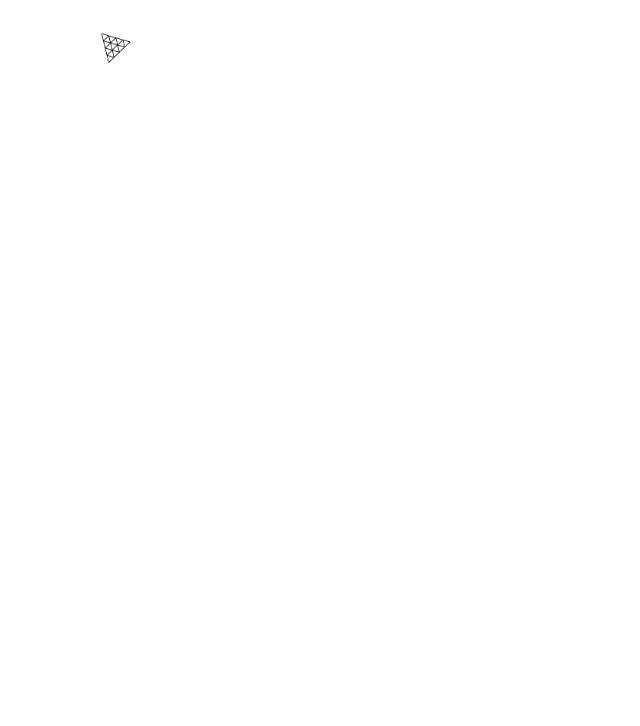
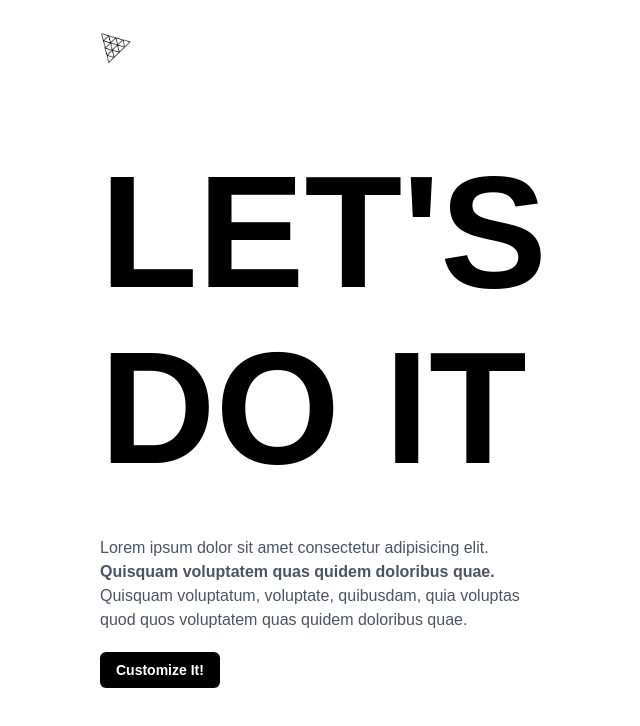
Before and after one commit to CaesiumY/nexthree-fiber, a Next.js app: page / in a window 1280 px wide. Shown: the top 726 px of the page, without its empty margins (44-684 px from the left). Built offline with nearby package versions, Linux system fonts and the light colour scheme; a web font is replaced by a local one.

Commit message:
feat: Add AnimateSection Content

```diff
--- a/app/globals.css
+++ b/app/globals.css
@@ -9,3 +9,11 @@
 .home {
   @apply w-fit xl:h-full flex xl:justify-between justify-start items-start flex-col xl:py-8 xl:px-36 sm:p-8 p-6 max-xl:gap-7 absolute z-10;
 }
+
+.home-content {
+  @apply flex-1 xl:justify-center justify-start flex flex-col gap-10;
+}
+
+.head-text {
+  @apply xl:text-[10rem] text-[6rem] xl:leading-[11rem] leading-[7rem] font-black text-black;
+}
--- /dev/null
+++ b/components/common/CustomButton.tsx
@@ -0,0 +1,29 @@
+import React from "react";
+
+interface CustomButtonProps
+  extends React.ButtonHTMLAttributes<HTMLButtonElement> {
+  backgroundType?: "filled" | "outlined";
+}
+
+const CustomButton = ({
+  backgroundType = "filled",
+  className,
+  children,
+  ...buttonProps
+}: CustomButtonProps) => {
+  const backgroundTypeClass =
+    backgroundType === "filled"
+      ? `text-white bg-black`
+      : "bg-white border-black border";
+
+  return (
+    <button
+      className={`flex-1 rounded-md ${className} ${backgroundTypeClass}`}
+      {...buttonProps}
+    >
+      {children}
+    </button>
+  );
+};
+
+export default CustomButton;
--- a/components/home/AnimateSection.tsx
+++ b/components/home/AnimateSection.tsx
@@ -1,26 +1,52 @@
 "use client";
 
-import { slideAnimation } from "@/utils/motion";
+import {
+  headContainerAnimation,
+  headContentAnimation,
+  headTextAnimation,
+  slideAnimation,
+} from "@/utils/motion";
 import { AnimatePresence, motion } from "framer-motion";
 import Image from "next/image";
 import ThreeJs from "@/assets/images/threejs.png";
+import CustomButton from "../common/CustomButton";
 
 const AnimateSection = () => {
   return (
-    <AnimatePresence>
+    <AnimatePresence initial={false}>
       <motion.section className="home" {...slideAnimation("left")}>
         <motion.header {...slideAnimation("down")}>
           <Image
             src={ThreeJs}
             alt="threejs logo"
             width={32}
-            height={32}
+            height={33}
             className="object-contain"
+            priority
           />
         </motion.header>
 
-        <motion.div>
-          <motion.div></motion.div>
+        <motion.div className="home-content" {...headContainerAnimation}>
+          <motion.div {...headTextAnimation}>
+            <h1 className="head-text">
+              LET&apos;S <br className="hidden xl:block" /> DO IT
+            </h1>
+          </motion.div>
+          <motion.div className="flex flex-col gap-5" {...headContentAnimation}>
+            <p className="text-gray-600 max-w-md">
+              Lorem ipsum dolor sit amet consectetur adipisicing elit.{" "}
+              <strong>Quisquam voluptatem quas quidem doloribus quae.</strong>{" "}
+              Quisquam voluptatum, voluptate, quibusdam, quia voluptas quod quos
+              voluptatem quas quidem doloribus quae.
+            </p>
+            <CustomButton
+              backgroundType="filled"
+              onClick={() => console.log("clicked")}
+              className="px-4 py-2 font-bold text-sm w-fit"
+            >
+              Customize It!
+            </CustomButton>
+          </motion.div>
         </motion.div>
       </motion.section>
     </AnimatePresence>
--- a/utils/motion.ts
+++ b/utils/motion.ts
@@ -23,3 +23,35 @@ export const slideAnimation = (direction: SlideDirection) => {
     },
   };
 };
+
+export const headContainerAnimation = {
+  initial: { x: -100, opacity: 0, transition: { ...transition, delay: 0.5 } },
+  animate: { x: 0, opacity: 1, transition: { ...transition, delay: 0 } },
+  exit: { x: -100, opacity: 0, transition: { ...transition, delay: 0 } },
+};
+
+export const headTextAnimation = {
+  initial: { x: 100, opacity: 0 },
+  animate: { x: 0, opacity: 1 },
+  transition: {
+    type: "spring",
+    damping: 5,
+    stiffness: 40,
+    restDelta: 0.001,
+    duration: 0.3,
+  },
+};
+
+export const headContentAnimation = {
+  initial: { y: 100, opacity: 0 },
+  animate: { y: 0, opacity: 1 },
+  transition: {
+    type: "spring",
+    damping: 7,
+    stiffness: 30,
+    restDelta: 0.001,
+    duration: 0.6,
+    delay: 0.2,
+    delayChildren: 0.2,
+  },
+};
```
